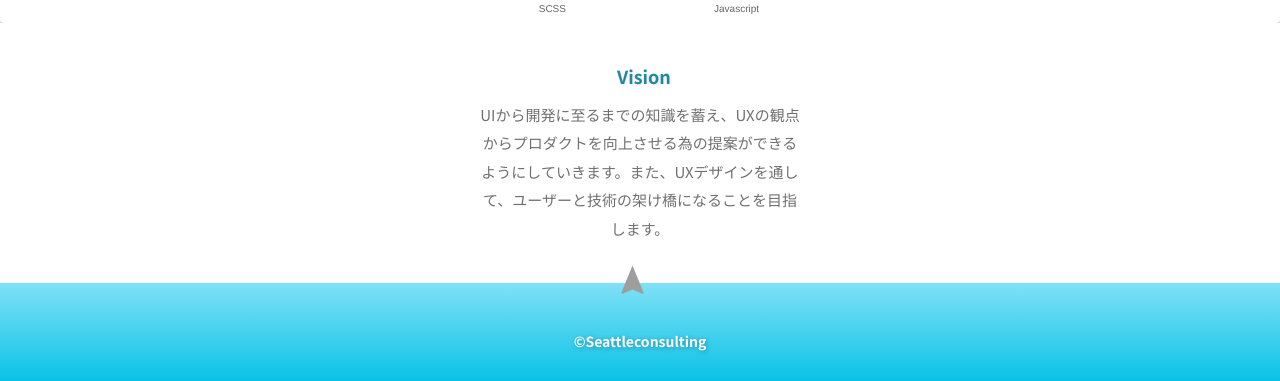
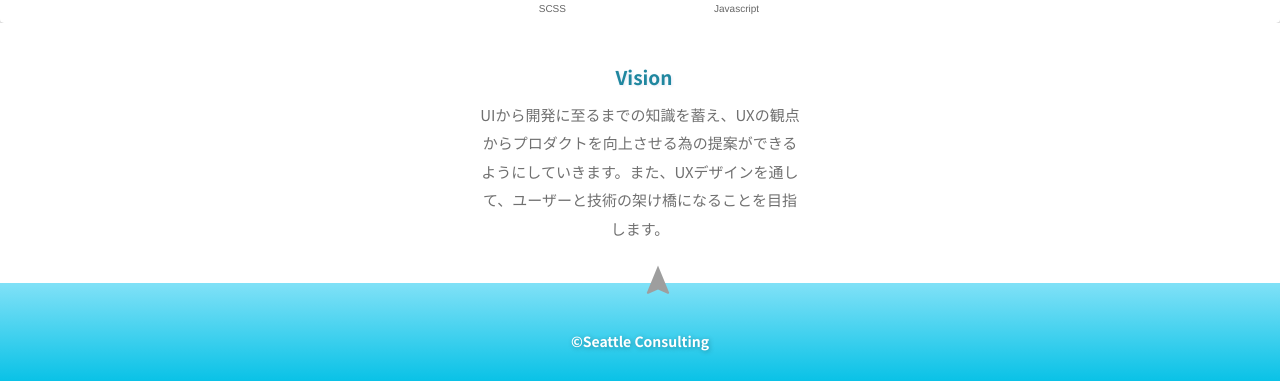
Before and after one commit to TakezakiYamato/portfolio, a Vue app: page / in a window 1280 px wide. Shown: the part 1387-1768 px from the top of the page. Built offline with nearby package versions, Linux system fonts and the light colour scheme; what vue-smoothscroll would draw is missing.

Commit message:
20200417

```diff
--- a/src/components/Footer.vue
+++ b/src/components/Footer.vue
@@ -23,7 +23,7 @@
     name: "FooterSection",
     data(){
       return{
-        copyRight: '©︎Seattleconsulting'
+        copyRight: '©︎Seattle Consulting'
       }
     },
     methods: {
@@ -55,7 +55,7 @@
 .footer-icon {
   position: absolute;
   top: -20%;
-  left: 48%;
+  left: 50%;
   text-decoration: none;
 }
 
--- a/src/components/Menu.vue
+++ b/src/components/Menu.vue
@@ -37,7 +37,7 @@
               href="#mainSection"
               class="dropdown__menu-link"
             >
-              HOME
+              Home
             </a>
           </li>
           <li class="dropdown__menu-item">
@@ -53,7 +53,7 @@
               href="#skillSection"
               class="dropdown__menu-link"
             >
-              Skill Sets
+              Skill Set
             </a>
           </li>
           <li class="dropdown__menu-item">
--- a/src/components/Vision.vue
+++ b/src/components/Vision.vue
@@ -38,7 +38,7 @@
   color: #20879f;
   font-weight: bold;
   text-shadow: 1px 1px 3px #e8eaf6;
-  font-size: 18px;
+  font-size: 19px;
 }
 
 #visionExplain {
```
